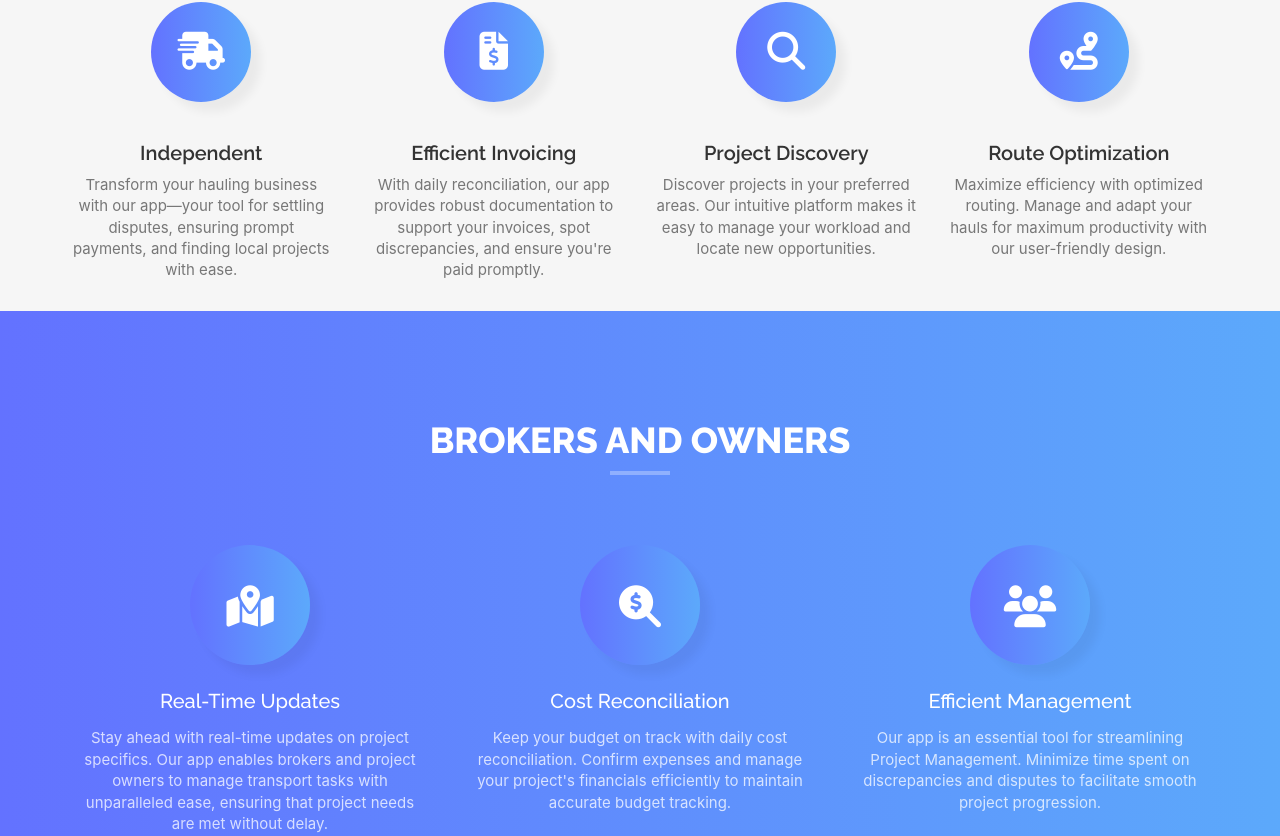
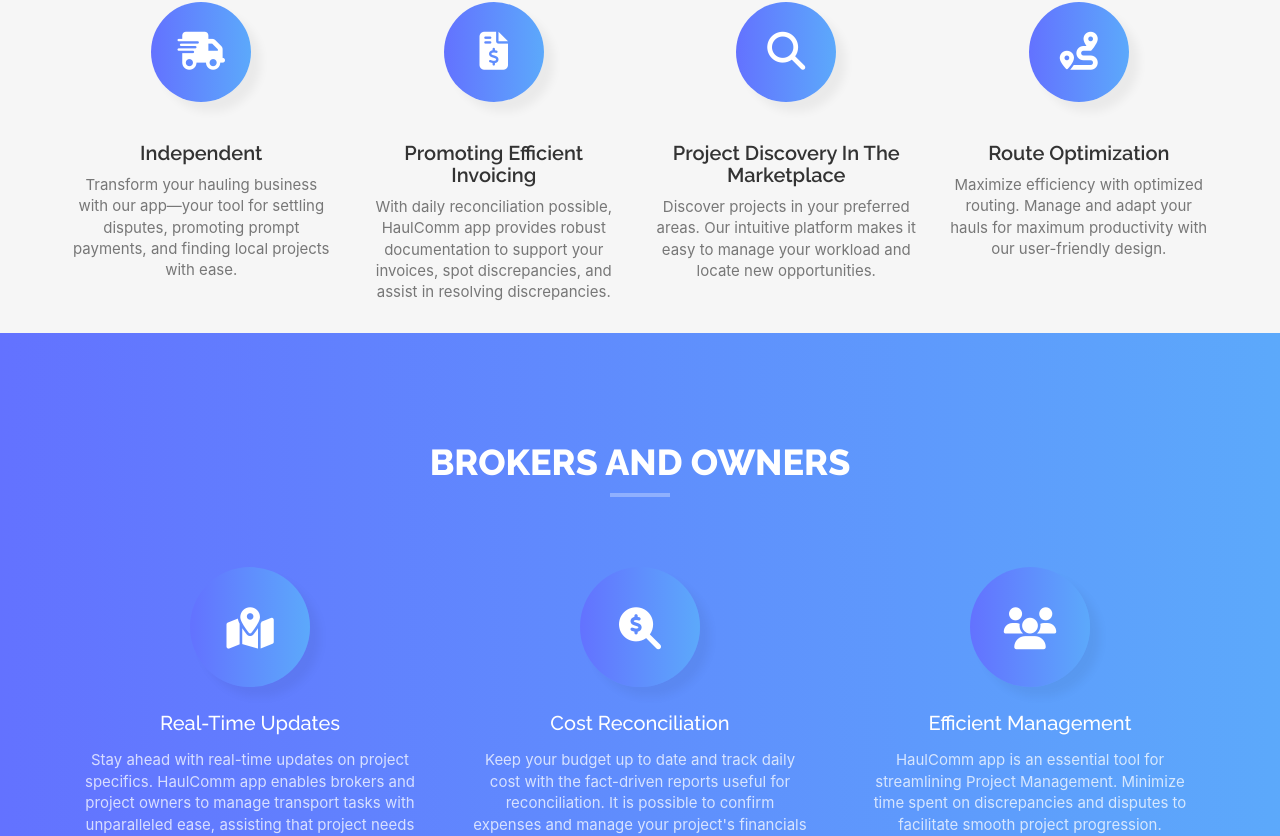
Before and after one commit to SteveEvrard/Haulcomm-Website, a React (Create React App) app: page / in a window 1280 px wide. Shown: the part 1483-2319 px from the top of the page. Built offline with nearby package versions, Linux system fonts and the light colour scheme; what smooth-scroll would draw is missing.

Commit message:
copy changes

```diff
--- a/src/components/contact.jsx
+++ b/src/components/contact.jsx
@@ -44,8 +44,7 @@ export const Contact = (props) => {
               <div className="section-title">
                 <h2>Get In Touch</h2>
                 <p>
-                  Please fill out the form below to send us an email and we will
-                  get back to you as soon as possible.
+                  Please fill out the form below to send us an email and we will get back to you as soon as possible.
                 </p>
               </div>
               <form name="sentMessage" validate onSubmit={handleSubmit}>
--- a/src/data/data.json
+++ b/src/data/data.json
@@ -69,17 +69,17 @@
     {
       "icon": "fa fa-map-location-dot",
       "name": "Real-Time Updates",
-      "text": "Stay ahead with real-time updates on project specifics. Our app enables brokers and project owners to manage transport tasks with unparalleled ease, ensuring that project needs are met without delay."
+      "text": "Stay ahead with real-time updates on project specifics. HaulComm app enables brokers and project owners to manage transport tasks with unparalleled ease, assisting that project needs are met without delay."
     },
     {
       "icon": "fa fa-magnifying-glass-dollar",
       "name": "Cost Reconciliation",
-      "text": "Keep your budget on track with daily cost reconciliation. Confirm expenses and manage your project's financials efficiently to maintain accurate budget tracking."
+      "text": "Keep your budget up to date and track daily cost with the fact-driven reports useful for reconciliation. It is possible to confirm expenses and manage your project's financials efficiently to maintain accurate budget tracking."
     },
     {
       "icon": "fa fa-users",
       "name": "Efficient Management",
-      "text": "Our app is an essential tool for streamlining Project Management. Minimize time spent on discrepancies and disputes to facilitate smooth project progression."
+      "text": "HaulComm app is an essential tool for streamlining Project Management. Minimize time spent on discrepancies and disputes to facilitate smooth project progression."
     }
   ],
   "Testimonials": [
@@ -148,16 +148,16 @@
     {
       "icon": "fa fa-truck-fast",
       "title": "Independent",
-      "text": "Transform your hauling business with our app—your tool for settling disputes, ensuring prompt payments, and finding local projects with ease."
+      "text": "Transform your hauling business with our app—your tool for settling disputes, promoting prompt payments, and finding local projects with ease."
     },
     {
       "icon": "fa fa-file-invoice-dollar",
-      "title": "Efficient Invoicing",
-      "text": "With daily reconciliation, our app provides robust documentation to support your invoices, spot discrepancies, and ensure you're paid promptly."
+      "title": "Promoting Efficient Invoicing",
+      "text": "With daily reconciliation possible, HaulComm app provides robust documentation to support your invoices, spot discrepancies, and assist in resolving discrepancies."
     },
     {
       "icon": "fa fa-magnifying-glass",
-      "title": "Project Discovery",
+      "title": "Project Discovery In The Marketplace",
       "text": "Discover projects in your preferred areas. Our intuitive platform makes it easy to manage your workload and locate new opportunities."
     },
     {
```
